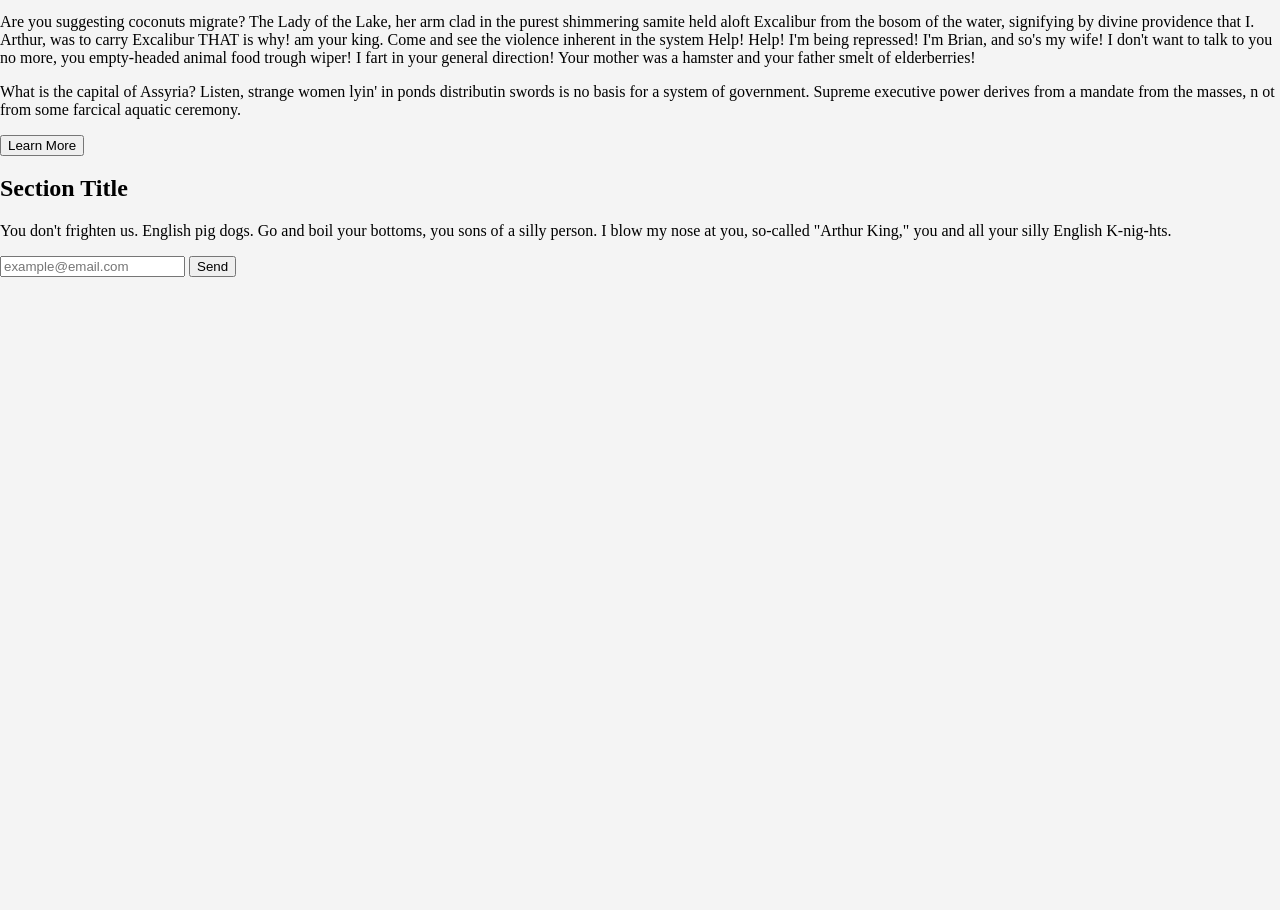
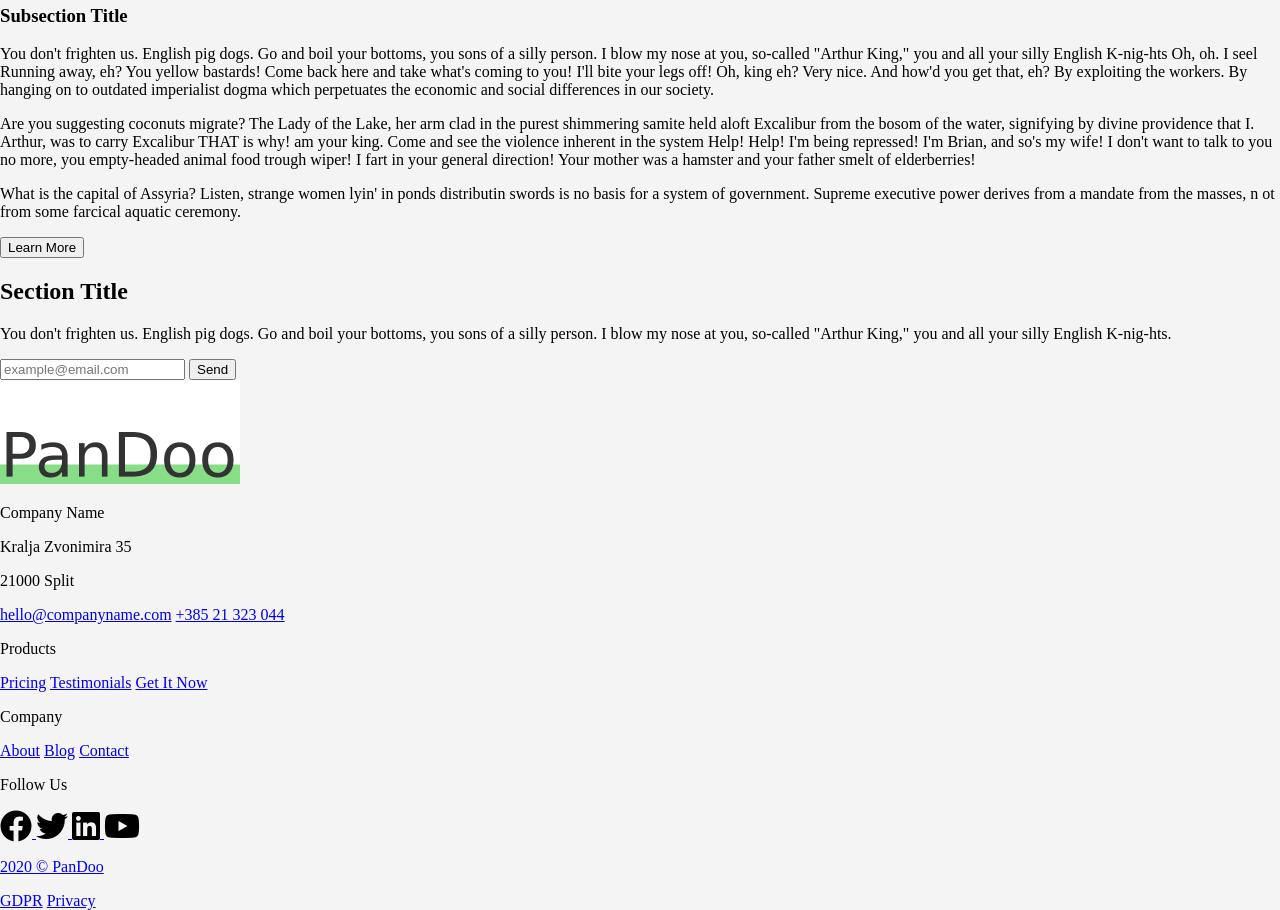
Before and after one commit to a9na/pandoo, a plain HTML site: page index.html in a window 1280 px wide. Shown: the part 1567-2477 px from the top of the page. Before the commit the page ends 1844 px from the top, so only its background shows below. Drawn offline with Linux system fonts and the light colour scheme.

Commit message:
Fix main tags, add hero and footer

```diff
--- a/index.html
+++ b/index.html
@@ -22,6 +22,20 @@
             <a class="nav__button" href="#" aria-label="Get PanDoo Now">GET IT NOW</a>
         </nav>
     </header>
+    <main>
+    <section class="hero">
+        <div class="hero__content">
+            <div class="paragraph-container">
+                <div class="paragraph">
+                    <h1>Hero Title</h1>
+                    <p>
+                        I'm Brian, and so's my wife! Listen, strange women lyin' in ponds distributin' swords is no basis for a system of government.
+                        Supreme executive power derives from a mandate from the masses, not from some farcical aquatic ceremony.
+                    </p>
+                </div>
+            </div>
+        </div>
+    </section>
 
     <section class="cards-section">
         <h2>Section Title</h2>
@@ -128,7 +142,55 @@
     </section>
 </main>
 
-
-</main>
+    <footer class="footer">
+        <img class="footer__logo" src="public/images/logo.png" alt="PanDoo company logo">
+        <div class="footer__content">
+            <div class="info">
+                <p class="info__heading">Company Name</p>
+                <adress class="company-adress">
+                        <p>Kralja Zvonimira 35</p>
+                        <p>21000 Split</p>
+                        <a href="mailto:hello@companyname.com" aria-label="Email us">hello@companyname.com</a>
+                        <a href="tel:+38521323044" aria-label="Call us">+385 21 323 044</a>
+                </adress>
+            </div>
+            <div class="footer__links">
+                <div class="products">
+                <p class="products__heading">Products</p>
+                <div class="products__info">
+                    <a href="#">Pricing</a>
+                    <a href="#">Testimonials</a>
+                    <a href="#">Get It Now</a>
+                </div>
+                </div>
+                <div class="company">
+                <p class="company__heading">Company</p>
+                <div class="company__info">
+                    <a href="#">About</a>
+                    <a href="#">Blog</a>
+                    <a href="#">Contact</a>
+                </div>
+                </div>
+            </div>
+            <div class="footer__socials">
+                <p class="footer__socials__heading">Follow Us</p>
+                <div class="footer__socials__icons">
+                    <a href="#"><i class="fa-brands fa-facebook fa-2x" style="color: #000000;"></i>
+                    <a href="#"><i class="fa-brands fa-twitter fa-2x" style="color: #000000;"></i>
+                    <a href="#"><i class="fa-brands fa-linkedin fa-2x" style="color: #000000;"></i>
+                    <a href="#"><i class="fa-brands fa-youtube fa-2x" style="color: #000000;"></i>
+                </div>
+            </div>
+        </div>
+        <div class="footer__bottom">
+            <div class="footer__bottom__trademark">
+            <p>2020 &copy; PanDoo</p>
+            </div>
+            <div class="footer__bottom__links">
+                <a href="#">GDPR</a>
+                <a href="#">Privacy</a>
+            </div>
+        </div>
+    </footer>
 </body>
 </html>
```
